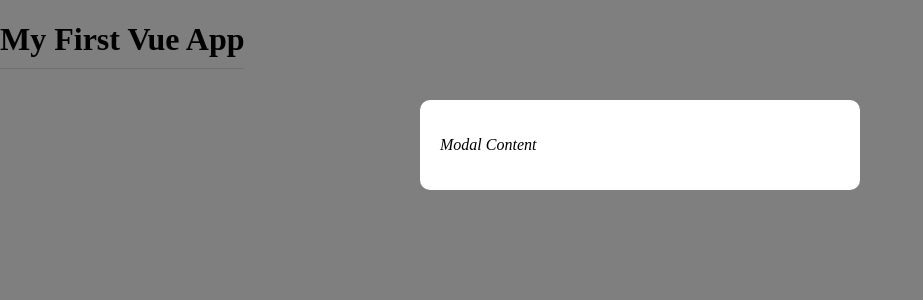
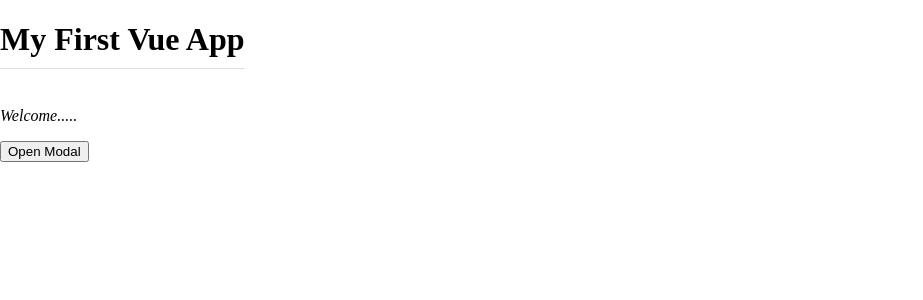
Before and after one commit to Crawford30/Vue-Modal-Project, a Vue app: page / in a window 1280 px wide. Shown: the top 300 px of the page, without its empty margins (0-923 px from the left). Built offline with nearby package versions, Linux system fonts and the light colour scheme.

Commit message:
Emitting events

```diff
--- a/src/App.vue
+++ b/src/App.vue
@@ -1,6 +1,13 @@
 <template>
   <h1>{{title}}</h1>
-  <Modal/>
+
+  <p>Welcome.....</p>
+
+  <div v-if="showModal">
+    <Modal :header="header" :text="text" theme="sale" @close="toggleModal"/>
+    </div>
+
+    <button @click="toggleModal">Open Modal</button>
   <!-- <input type="text" ref="name">
   <button @click="handleClick">Click Me</button> -->
 </template>
@@ -16,7 +23,12 @@
   },
   data() {
     return {
-      title: 'My First Vue App'
+      title: 'My First Vue App',
+      header: 'Sign Up for a Give Away',
+      text: 'Grab yours today',
+      showModal: false,
+
+
     }
   },
   methods: {
@@ -24,6 +36,11 @@
       console.log(this.$refs.name)
       this.$refs.name.classList.add('active')
       this.$refs.name.focus()
+    },
+    toggleModal(){
+
+      this.showModal = !this.showModal
+
     }
   }
 }
--- a/src/components/Modal.vue
+++ b/src/components/Modal.vue
@@ -1,10 +1,24 @@
 <template>
-    <div class="backdrop">
-        <div class="modal">
-            <p>Modal Content</p>
+    <div class="backdrop" @click="closeModal">
+        <div class="modal" :class="{sale: theme === 'sale'}">
+            <h1>{{ header }}</h1>
+            <p>{{text}}</p>
         </div>
     </div>
 </template>
+
+<script>
+export default {
+
+    props: ['header','text','theme'],
+    methods: {
+        closeModal(){
+            this.$emit('close')
+        }
+    }
+
+}
+</script>
 
 <style>
 .modal{
@@ -20,9 +34,23 @@
     background: rgba(0,0,0,0.5);
     width:100%;
     height: 100%;
+}
 
+.modal h1{
+    border: none;
+    padding: 0;
+    color: #03cfbe;
+}
 
+.modal.sale{
+    background: crimson;
+    color: white;
 
+}
+
+.modal.sale h1{
+
+     color: white;
 
 }
 </style>
```
